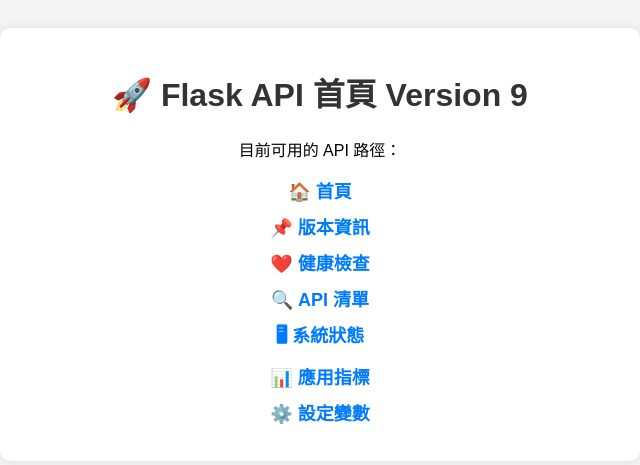
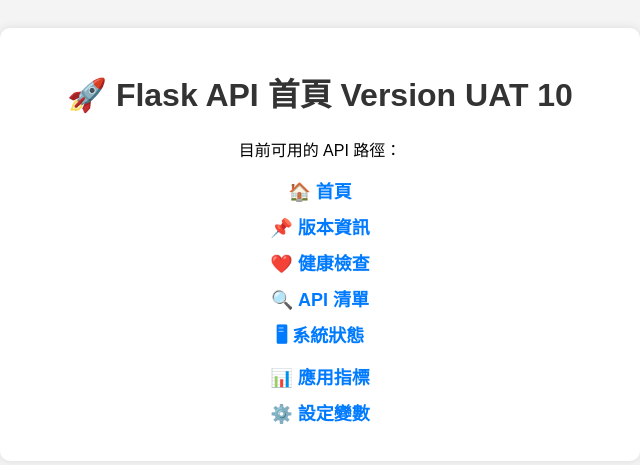
Before and after one commit to orsan0128/twlife_azure_devops_poc, a Flask app: page / in a window 1280 px wide. Shown: the top 465 px of the page, without its empty margins (320-960 px from the left). Run offline with Flask 3, Linux system fonts and the light colour scheme; some libraries are stand-ins or nearby versions.

Commit message:
modify index version to uat 10

```diff
--- a/flask_app/templates/index.html
+++ b/flask_app/templates/index.html
@@ -44,7 +44,7 @@
 <body>
 
     <div class="container">
-        <h1>🚀 Flask API 首頁 Version 9</h1>
+        <h1>🚀 Flask API 首頁 Version UAT 10</h1>
         <p>目前可用的 API 路徑：</p>
         <ul class="routes">
             <li><a href="/">🏠 首頁</a></li>
```
